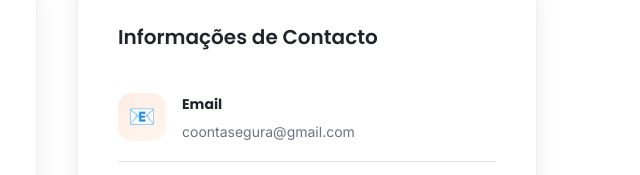
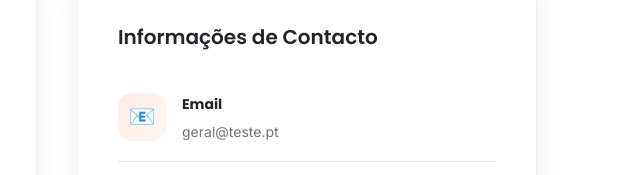
Before and after one commit to migueljesus679/digicores, a website: page contacto.html in a window 1280 px wide. Shown: the part 403-578 px from the top of the page, 583-1223 px from the left. Drawn offline with nearby package versions, Linux system fonts and the light colour scheme.

Commit message:
update emails

```diff
--- a/contacto.html
+++ b/contacto.html
@@ -93,7 +93,7 @@
             <div class="contact-info-icon">📧</div>
             <div>
               <div class="contact-info-label">Email</div>
-              <a href="mailto:coontasegura@gmail.com" class="contact-info-value">coontasegura@gmail.com</a>
+              <a href="mailto:coontasegura@gmail.com" class="contact-info-value">geral@teste.pt</a>
             </div>
           </div>
           <div class="contact-info-item">
```
Also changed, not shown: index.html (+1 -1 lines).
